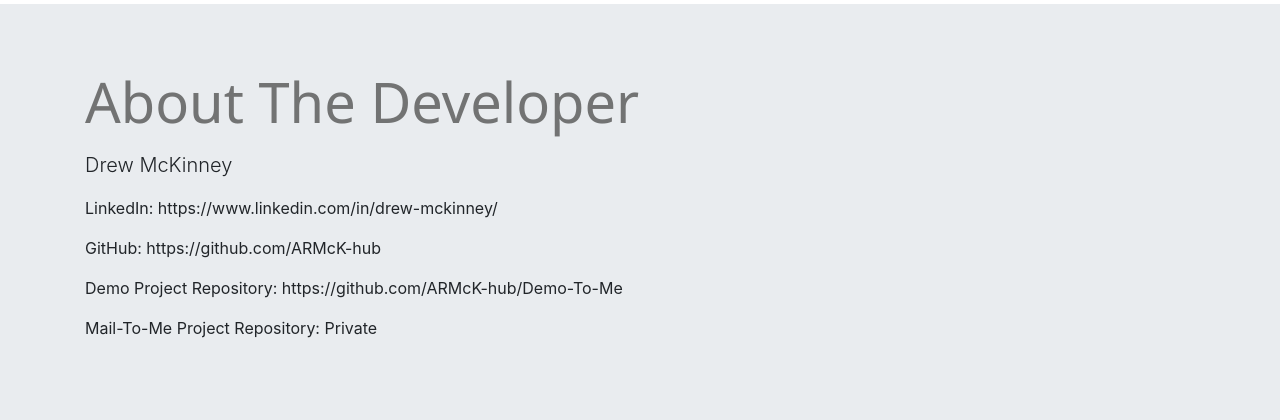
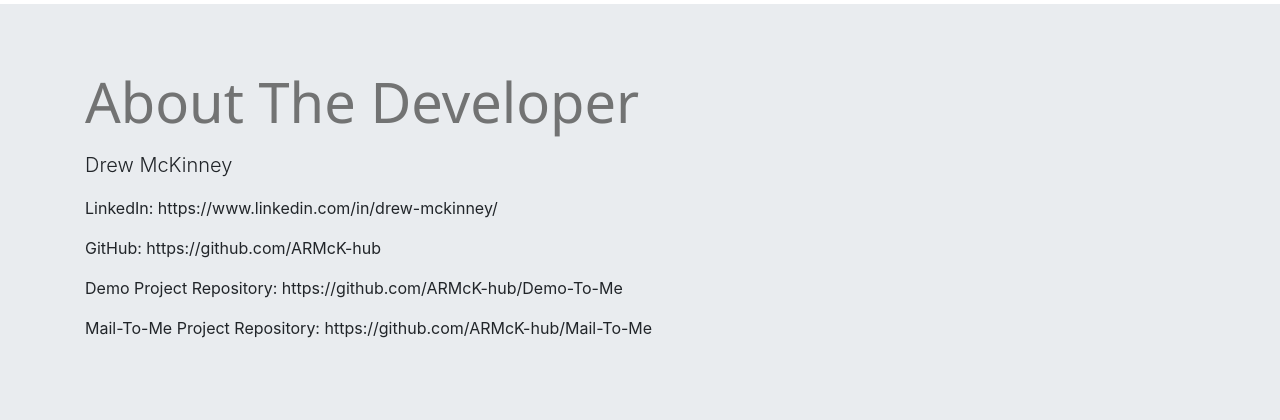
Before and after one commit to armckinney/mail-to-me, a Flask app: page / in a window 1280 px wide. Shown: the part 2677-3097 px from the top of the page. Run offline with Flask 2, Linux system fonts and the light colour scheme; some libraries are stand-ins or nearby versions.

Commit message:
cleaned images folder, updated dev info

```diff
--- a/app.py
+++ b/app.py
@@ -51,7 +51,7 @@ def post(to_mail, field_list):
 
     # returning unseccessful post webpage
     except:
-        return render_template("nopost.html", form_data = form_data, to_mail = to_mail)
+        return render_template("nopost.html")
 
 
 if __name__ == "__main__":
--- a/templates/index.html
+++ b/templates/index.html
@@ -194,7 +194,7 @@
       <p>LinkedIn: https://www.linkedin.com/in/drew-mckinney/</p>
       <p>GitHub: https://github.com/ARMcK-hub</p>
       <p>Demo Project Repository: https://github.com/ARMcK-hub/Demo-To-Me</p>
-      <p>Mail-To-Me Project Repository: Private</p>
+      <p>Mail-To-Me Project Repository: https://github.com/ARMcK-hub/Mail-To-Me</p>
     </div>
   </div>
 </body>
--- a/templates/nopost.html
+++ b/templates/nopost.html
@@ -104,7 +104,7 @@
       <p>LinkedIn: https://www.linkedin.com/in/drew-mckinney/</p>
       <p>GitHub: https://github.com/ARMcK-hub</p>
       <p>Demo Project Repository: https://github.com/ARMcK-hub/Demo-To-Me</p>
-      <p>Mail-To-Me Project Repository: Private</p>
+      <p>Mail-To-Me Project Repository: https://github.com/ARMcK-hub/Mail-To-Me</p>
     </div>
   </div>
 </body>
--- a/templates/post.html
+++ b/templates/post.html
@@ -103,7 +103,7 @@
       <p>LinkedIn: https://www.linkedin.com/in/drew-mckinney/</p>
       <p>GitHub: https://github.com/ARMcK-hub</p>
       <p>Demo Project Repository: https://github.com/ARMcK-hub/Demo-To-Me</p>
-      <p>Mail-To-Me Project Repository: Private</p>
+      <p>Mail-To-Me Project Repository: https://github.com/ARMcK-hub/Mail-To-Me</p>
     </div>
   </div>
 </body>
```
Also changed, not shown: Images/Approved.png (deleted), Images/Declined.png (deleted), Images/mailtome_pfd.png (deleted).
